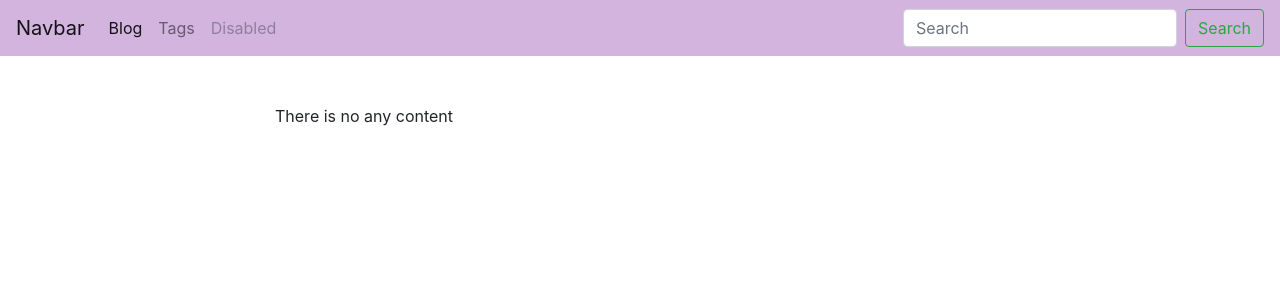
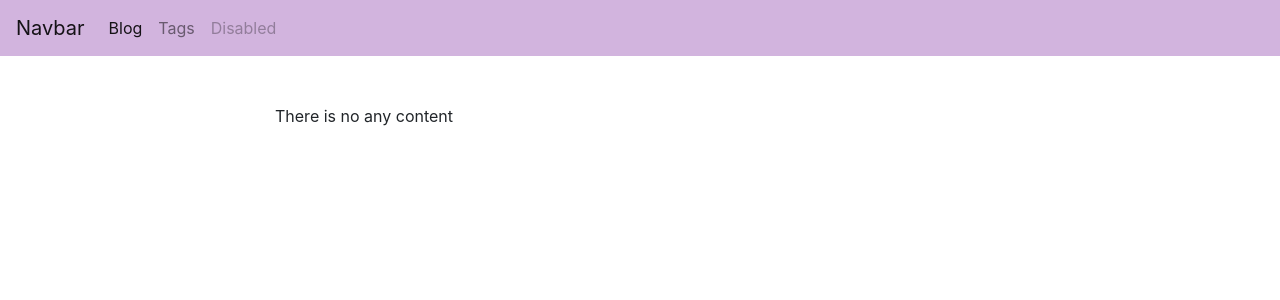
Before and after one commit to AgaevDanik/blog, a Django app: template app/blogengine/templates/base.html in a window 1280 px wide. Shown: the top 300 px of the page. Run offline with Django 3.2, Linux system fonts and the light colour scheme; the template is opened without the code that fills it, so the values that code supplies are empty; some libraries are stand-ins or nearby versions.

Commit message:
stash search

```diff
--- a/app/blogengine/templates/base.html
+++ b/app/blogengine/templates/base.html
@@ -36,10 +36,7 @@
         <a class="nav-link disabled" href="#" tabindex="-1" aria-disabled="true">Disabled</a>
       </li>
     </ul>
-    <form class="form-inline my-2 my-lg-0">
-      <input class="form-control mr-sm-2" type="search" placeholder="Search">
-      <button class="btn btn-outline-success my-2 my-sm-0" type="submit">Search</button>
-    </form>
+
   </div>
 </nav>
     <div class="container mt-5">
```
